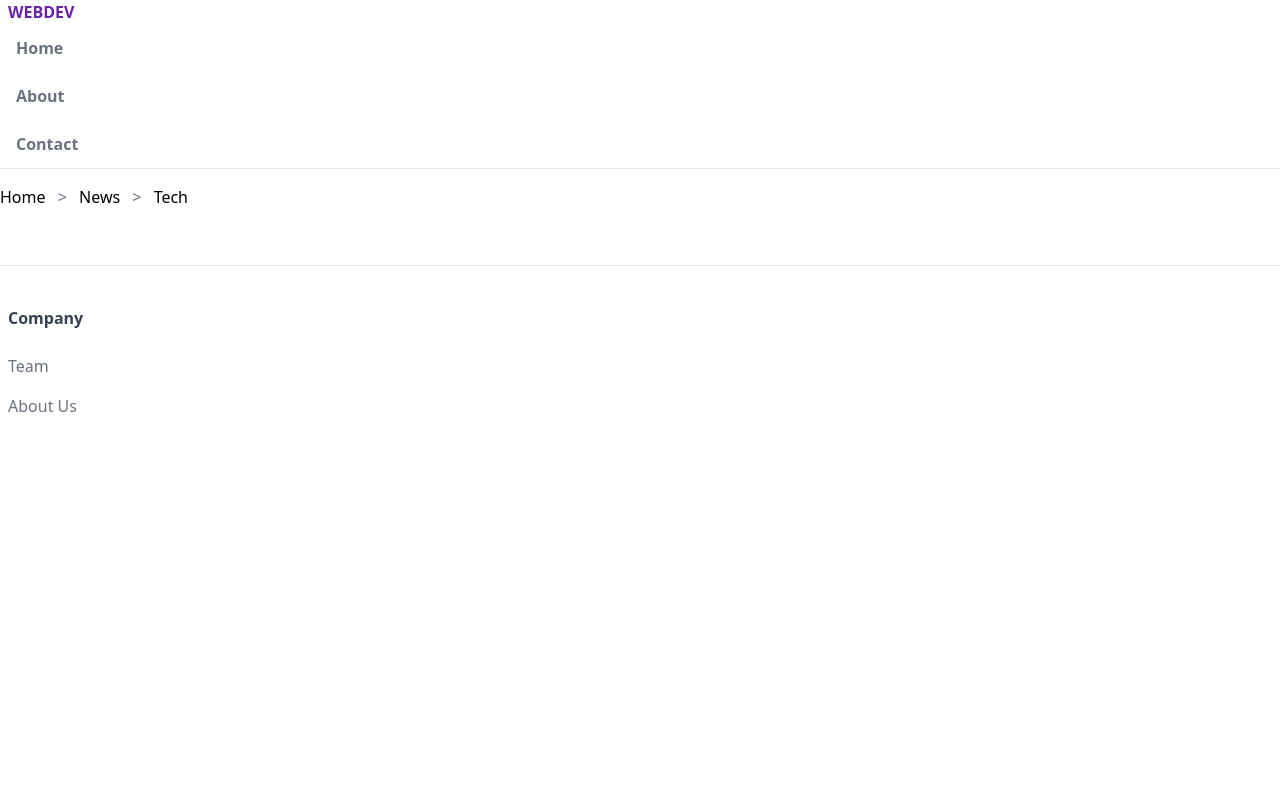
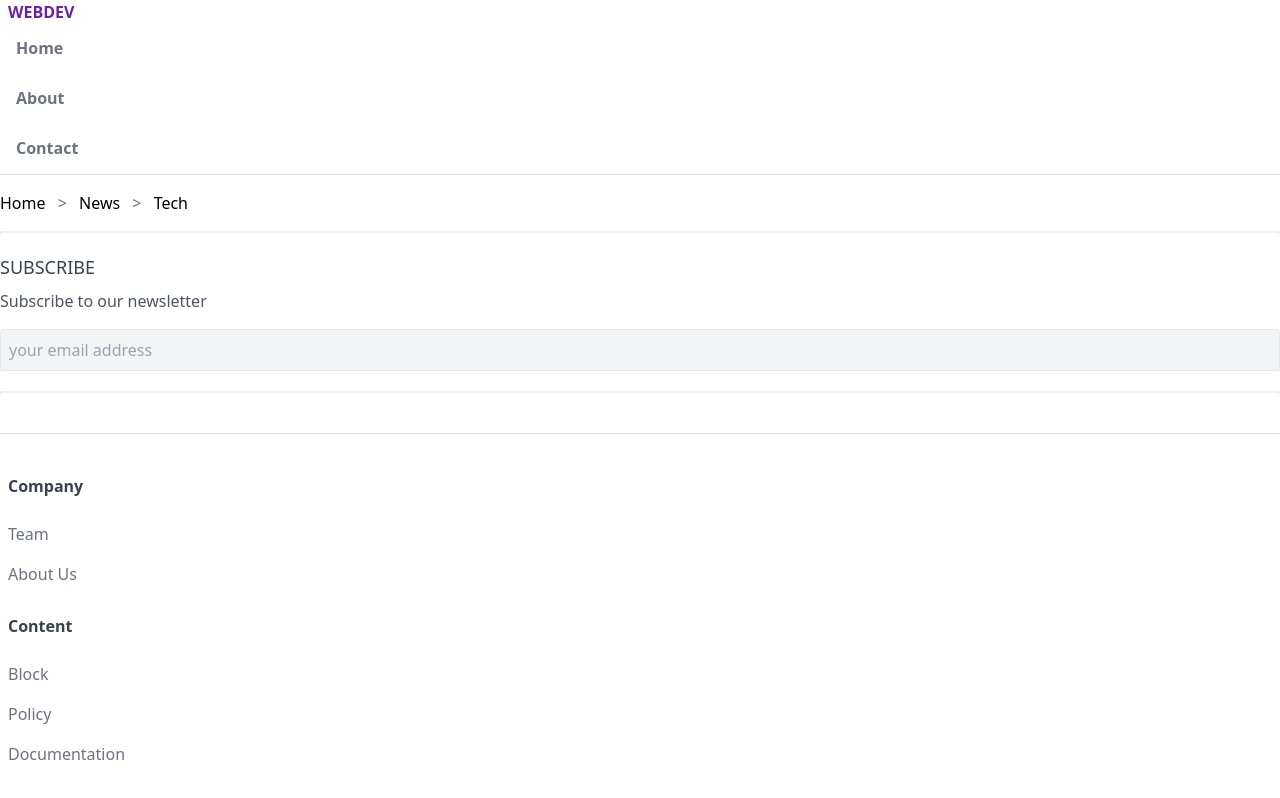
Before and after one commit to speareeD/speareed.github.io, a website: page index.html in a window 1280 px wide. Drawn offline with Linux system fonts and the light colour scheme.

Commit message:
something

```diff
--- a/index.html
+++ b/index.html
@@ -13,9 +13,21 @@
       <a class="uppercase font-bold text-purple-800" href="#">WebDev</a>
       <nav>
         <ul class="text-gray-500 font-semibold">
-          <li><a class="inline-block py-3 px-2" href="#">Home</a></li>
-          <li><a class="inline-block py-3 px-2" href="#">About</a></li>
-          <li><a class="inline-block py-3 px-2" href="#">Contact</a></li>
+          <li>
+            <a
+              class="inline-block py-3 px-2 border-b-2 border-transparent hover:text-purple-800 hover:border-purple-800"
+              href="#">Home</a>
+          </li>
+          <li>
+            <a
+              class="inline-block py-3 px-2 border-b-2 border-transparent hover:text-purple-800 hover:border-purple-800"
+              href="#">About</a>
+          </li>
+          <li>
+            <a
+              class="inline-block py-3 px-2 border-b-2 border-transparent hover:text-purple-800 hover:border-purple-800"
+              href="#">Contact</a>
+          </li>
         </ul>
       </nav>
     </header>
@@ -24,24 +36,78 @@
       <!-- breadcrumbs -->
       <div>
         <div class="py-4 overflow-y-auto whitespace-nowrap">
-          <a class="text-grey-600" href="#">Home</a>
+          <a class="text-grey-600 hover:text-gray-900" href="#">Home</a>
           <span class="mx-2 text-gray-500">&gt;</span>
-          <a class="text-grey-600" href="#">News</a>
+          <a class="text-grey-600 hover:text-gray-900" href="#">News</a>
           <span class="mx-2 text-gray-500">&gt;</span>
-          <a class="text-grey-600" href="#">Tech</a>
+          <a class="text-grey-600 hover:text-gray-900" href="#">Tech</a>
         </div>
       </div>
+
+      <!-- divider -->
+      <div class="border border-dotted"></div>
+
+      <!-- subscribe -->
+      <div class="my-5">
+        <h5 class="text-lg uppercase text-gray-700 mb-2">Subscribe</h5>
+        <p class="text-gray-600 mb-4">Subscribe to our newsletter</p>
+        <input
+          placeholder="your email address"
+          type="email"
+          class="text-gray-700 bg-gray-100 p-2 w-full border rounded-t hover:border-gray-700"
+        />
+      </div>
+
+      <!-- divider -->
+      <div class="border border-dotted"></div>
     </main>
 
     <!-- footer  -->
     <footer class="border-t mt-10 py-10 px-2">
       <div>
-        <div>
+        <div class="mb-5">
           <h6 class="font-semibold text-gray-700 mb-4">Company</h6>
           <ul>
-            <li><a class="inline-block text-gray-500 py-2" href="">Team</a></li>
             <li>
-              <a class="inline-block text-gray-500 py-2" href="">About Us</a>
+              <a
+                class="inline-block text-gray-500 py-2 hover:underline decoration-gray-700 underline-offset-2"
+                href=""
+                >Team</a
+              >
+            </li>
+            <li>
+              <a
+                class="inline-block text-gray-500 py-2 hover:underline decoration-gray-700 underline-offset-2"
+                href=""
+                >About Us</a
+              >
+            </li>
+          </ul>
+        </div>
+
+        <div>
+          <h6 class="font-semibold text-gray-700 mb-4">Content</h6>
+          <ul>
+            <li>
+              <a
+                class="inline-block text-gray-500 py-2 hover:underline decoration-gray-700 underline-offset-2"
+                href=""
+                >Block</a
+              >
+            </li>
+            <li>
+              <a
+                class="inline-block text-gray-500 py-2 hover:underline decoration-gray-700 underline-offset-2"
+                href=""
+                >Policy</a
+              >
+            </li>
+            <li>
+              <a
+                class="inline-block text-gray-500 py-2 hover:underline decoration-gray-700 underline-offset-2"
+                href=""
+                >Documentation</a
+              >
             </li>
           </ul>
         </div>
```
Also changed, not shown: public/styles.css.
